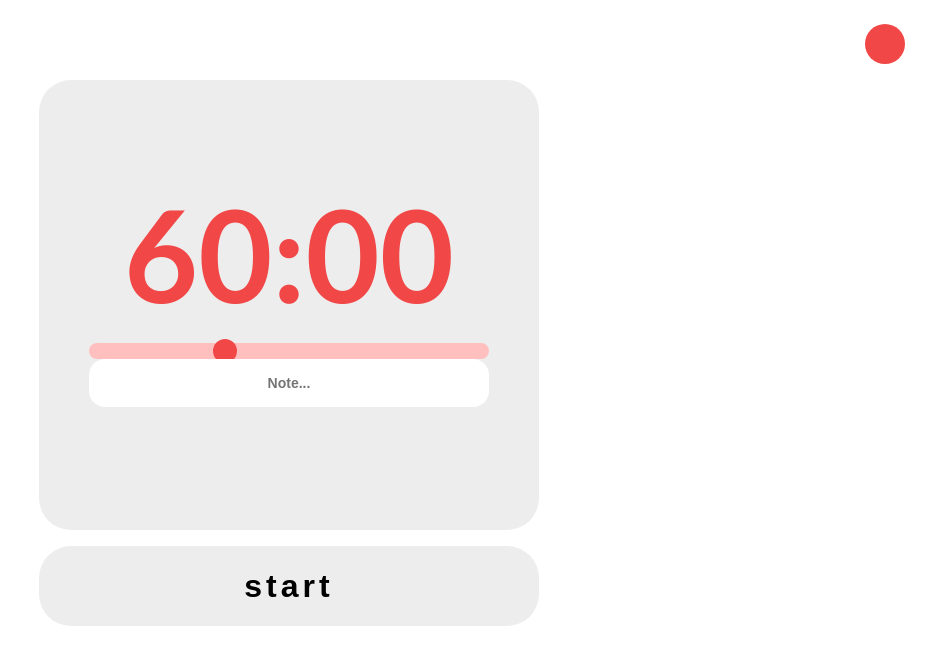
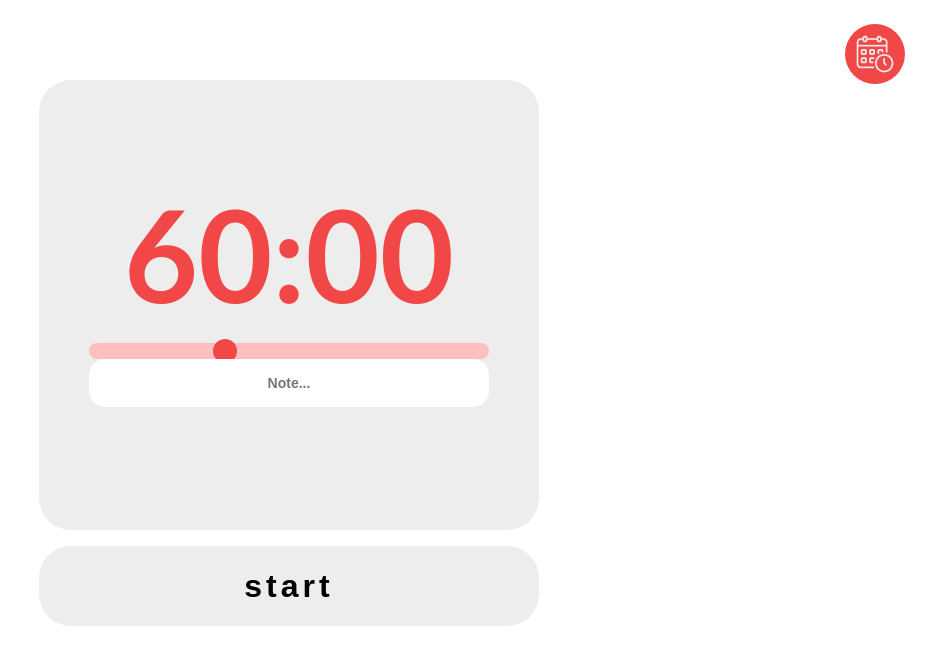
Before and after one commit to Ollie476/FocusTimerWebsite, a plain HTML site: page index.html in a window 1280 px wide. Shown: the whole page, without its empty margins (351-1280 px from the left). Drawn offline with Linux system fonts and the light colour scheme.

Commit message:
added calendar and home images

```diff
--- a/index.html
+++ b/index.html
@@ -6,7 +6,9 @@
         <meta name="viewport" content="width=device-width, initial-scale=1.0">
     </head>
     <body>
-        <button class="change-page-btn" onclick="document.location.href='calendar.html'"></button>
+        <button class="change-page-btn" onclick="document.location.href='calendar.html'">
+            <img class="btn-icon" src="assets/calendar.png">
+        </button>
         <section id="timer-section">
             <div>
                 <p id="timer-text">00:00</p>
--- a/index.js
+++ b/index.js
@@ -47,6 +47,7 @@ function timerTick() {
         clearInterval(timerInstance);
         timerInstance = null;
         startBtn.innerText = "claim";
+        document.title = "claim..."
     }
 }
 
@@ -57,6 +58,7 @@ function toggleTimer() {
         startBtn.innerText = "start";
         timerSlider.disabled = false;
         taskInput.disabled = false;
+        document.title = timerText.innerText;
         addTaskToCompleted();
         return;
     }
--- a/style.scss
+++ b/style.scss
@@ -245,18 +245,21 @@ body {
 }
 
 .change-page-btn {
+    display: flex;
+    justify-content: center;
+    align-items: center;
     transition: transform 0.35s ease-in-out;
     position: fixed;
 
     top: 1.5rem;
     right: 1.5rem;
 
-    width: 40px;
-    height: 40px;
+    width: 60px;
+    height: 60px;
 
     border-radius: 50%;
     border: none;
-
+    justify-content: center;
     background-color: #f14747;
     cursor: pointer;
 
@@ -269,4 +272,9 @@ body {
     background-color: #444 !important;
 }
 
+.btn-icon {
+    width: 40px;
+    height: 40px;
+}
+
 // possible phone support for future using media queries
```
Also changed, not shown: calendar.html (+3 -1 lines), assets/calendar.png (added), assets/home.png (added), style.css, 1 other file.
